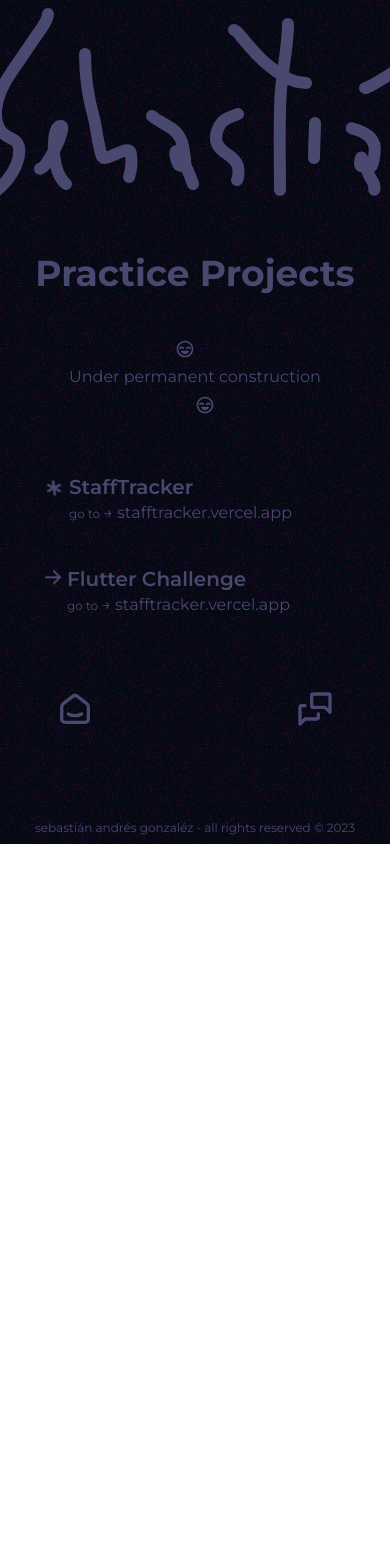
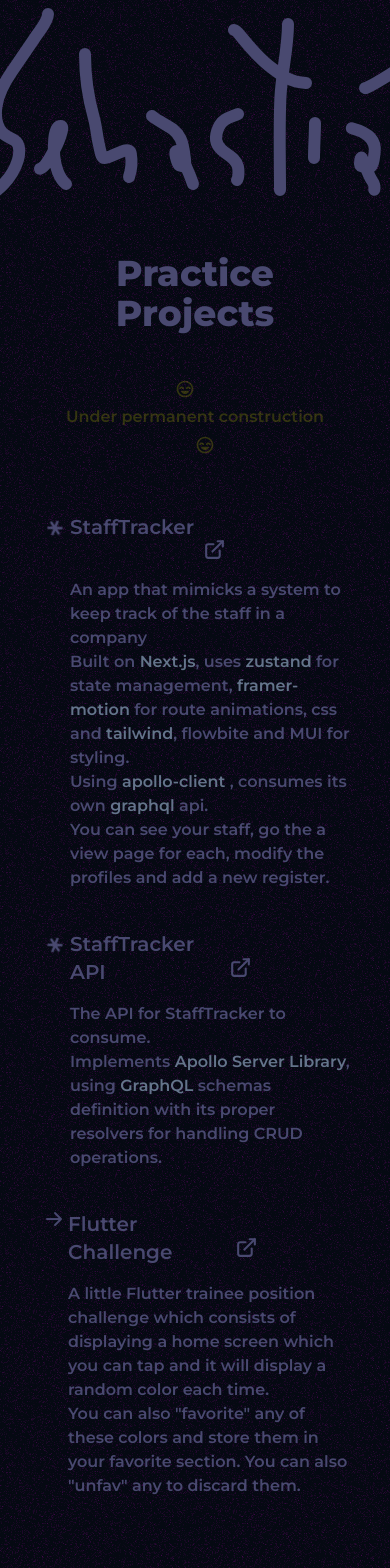
Before and after one commit to sebastian-agonzalez/portfolio-vite, a React (Vite) app: page /work in a window 390 px wide. Shown: the top 1568 px of the page. Before the commit the page ends 844 px from the top, so only its background shows below. Built offline with nearby package versions, Linux system fonts and the light colour scheme; some icons are missing.

Commit message:
add copied! text to contact me section; change logo animation; change imports order by type; add content to work section; change icons config contact section;

```diff
--- a/src/App.css
+++ b/src/App.css
@@ -1,6 +1,6 @@
 @keyframes logo-spin {
   from {
-    filter: drop-shadow(0 0 1.5em #ffffff);
+    filter: drop-shadow(0 0 1em #ffffff);
     /* color: rgba(240, 255, 255, 0.438); */
   }
   to {
@@ -14,7 +14,7 @@
 }
 
 .logo-hover-glow {
-    transition: filter 1s linear;
+    transition: filter 0.7s linear;
 }
 .logo-hover-glow:hover {
     filter: drop-shadow(0 0 0.8em  #6b6b6b);
--- a/src/App.jsx
+++ b/src/App.jsx
@@ -1,14 +1,19 @@
 import "./App.css";
+
 import { useState } from "react";
+import { AnimatePresence } from "framer-motion";
+import { Route, Switch, useLocation } from "wouter";
+
 import Footer from "./components/footer/Footer";
 import Logo from "./components/logo/Logo";
 import MenuSection from "./components/menu/MenuSection";
 import WorkSection from "./components/works/WorkSection";
 import AboutSection from "./components/about/AboutSection";
 import ContactSection from "./components/contact/ContactSection";
-import { AnimatePresence } from "framer-motion";
-import { Route, Switch, useLocation } from "wouter";
 import OverlayScreen from "./components/overlay-screen/OverlayScreen";
+
+
+
 
 function App() {
   const [isHovered, setIsHovered] = useState(false);
@@ -30,9 +35,9 @@ function App() {
           handleMouseLeave={handleMouseLeave}
         />
       </header>
-      <div className="flex-1">
-        <div className="flex flex-col items-center justify-center">
-          <main className="flex-1">
+      <div className="flex-1 w-full">
+        <div className="w-full">
+          <main className="w-full">
             <AnimatePresence mode="wait">
               <Switch location={location} key={location + "key"}>
                 <Route path="/work" component={WorkSection} />
--- a/src/components/about/AboutSection.jsx
+++ b/src/components/about/AboutSection.jsx
@@ -1,9 +1,11 @@
 import ActionBar from "../action-bar/ActionBar";
 import FadingRoute from "../animated-route/FadingRoute";
+
 import { useLocation } from "wouter";
 import { useEffect, useState } from "react";
+import { motion } from "framer-motion";
+
 import { FaQuestion } from "react-icons/fa";
-import { motion } from "framer-motion";
 import { PiPeaceBold, PiEyeClosedBold } from "react-icons/pi";
 import { FaRegHandPeace } from "react-icons/fa6";
 
@@ -18,17 +20,18 @@ const AboutSection = () => {
 
   return (
     <FadingRoute ckey={"about"}>
-      <article className="flex justify-center px-10 w-full md:lg:max-w-xl sm:max-w-sm xs:max-w-xs mb-6">
+      <div>
+        <article className="w-full flex justify-center px-10 mx-auto mb-6 max-w-3xl">
           <div className="">
             <div className="flex justify-center">
-            <h1 className="text-4xl text-center font-bold">About</h1>
+              <h1 className="text-4xl text-center font-extrabold">About</h1>
               <div className="px-4"></div>
               <motion.div
                 className="flex items-center"
                 animate={{
                   scale: [1, 1.05, 1.05, 1.05, 1],
                   rotate: [0, 30, -25, 30, 0],
-                transformOrigin: "bottom center"
+                  transformOrigin: "bottom center",
                   //borderRadius: ["0%", "0%", "50%", "50%", "0%"],
                 }}
                 transition={{
@@ -36,19 +39,19 @@ const AboutSection = () => {
                   ease: "easeInOut",
                   //times: [0, 0.2, 0.5, 0.8, 1],
                   repeat: Infinity,
-                repeatDelay: 3,
+                  repeatDelay: 5,
                 }}
               >
                 <FaQuestion size={40} className="" />
-            </motion.div>{" "}
+              </motion.div>
             </div>
             <div className="my-10"></div>
             <div className="my-10"></div>
             <h2 className="text-2xl text-center"></h2>
             <div className="my-5"></div>
-          <p className="text-lg text-justify">
+            <p className="text-lg text-justify font-semibold">
               Hello! I'm Sebastián A. González, a Buenos Aires based web
-            developer. I live with my dog and I also love to do music. <br />
+              developer. I live with my dog and I also love to make music. <br />
               I'm quite open to everything but with a soft spot in my heart for
               front-end developing. So far I've worked more than anything with
               Angular and React. I'm currently navigating the mobile waters with
@@ -68,6 +71,8 @@ const AboutSection = () => {
             </div>
           </div>
         </article>
+      </div>
+
       <ActionBar locationpathname={locationpath} />
     </FadingRoute>
   );
--- a/src/components/action-bar/ActionBar.jsx
+++ b/src/components/action-bar/ActionBar.jsx
@@ -105,4 +105,4 @@ const ActionBar = ({ locationpathname }) => {
   );
 };
 
-export default React.memo(ActionBar);
+export default ActionBar;
--- a/src/components/animated-route/FadingRoute.jsx
+++ b/src/components/animated-route/FadingRoute.jsx
@@ -1,4 +1,4 @@
-import { AnimatePresence, motion } from "framer-motion";
+import { motion } from "framer-motion";
 
 const FadingRoute = ({ ckey, children }) => {
   return (
--- a/src/components/contact/ContactSection.jsx
+++ b/src/components/contact/ContactSection.jsx
@@ -9,6 +9,7 @@ import { TbMoodCrazyHappy } from "react-icons/tb";
 import { MdAlternateEmail } from "react-icons/md";
 
 const ContactSection = () => {
+  const [copiedVisible, setCopiedVisible] = useState(false);
   const [location] = useLocation();
   const [locationpath, setlocationpath] = useState(location);
 
@@ -16,11 +17,18 @@ const ContactSection = () => {
     return () => setlocationpath(location);
   }, [location]);
 
+  useEffect(() => {
+    if (copiedVisible)
+      setTimeout(() => {
+        setCopiedVisible(false);
+      }, 3000);
+  }, [copiedVisible]);
+
   return (
     <FadingRoute ckey={"contact"}>
-      <article className="flex justify-center w-full md:lg:max-w-xl sm:max-w-sm mb-5">
+      <article className="w-full flex justify-center px-10 mx-auto max-w-3xl mb-8">
         <div className="w-full">
-          <div className="px-5 sm:px-0">
+          <div className="lg:px-4">
             <h1 className="text-4xl text-center font-bold">
               Contact me
               <TbMoodCrazyHappy className="inline animate-spin-slow mb-1 mx-2"></TbMoodCrazyHappy>
@@ -31,7 +39,7 @@ const ContactSection = () => {
                 <h2 className="text-2xl"></h2>
                 <div className="my-10"></div>
                 <div className="flex justify-start">
-                  <div className="inline-block">
+                  <div className="flex flex-col justify-center">
                     <span className="inline">
                       <PiLinkedinLogo
                         size={25}
@@ -39,6 +47,7 @@ const ContactSection = () => {
                       ></PiLinkedinLogo>
                     </span>
                   </div>
+                  <div className="mx-2"></div>
                   <div className="inline-block">
                     <h2 className="font-semibold text-xl">My LinkedIn</h2>
                     <div>
@@ -59,7 +68,7 @@ const ContactSection = () => {
                 <h2 className="text-2xl"></h2>
                 <div className="my-10"></div>
                 <div className="flex justify-start">
-                  <div className="inline-block">
+                  <div className="flex flex-col justify-center">
                     <span className="inline">
                       <MdAlternateEmail
                         size={25}
@@ -67,6 +76,7 @@ const ContactSection = () => {
                       ></MdAlternateEmail>
                     </span>
                   </div>
+                  <div className="mx-2"></div>
                   <div className="inline-block">
                     <h2 className="font-semibold text-xl">My E-Mail</h2>
                     <div>
@@ -74,12 +84,18 @@ const ContactSection = () => {
                         className="bg-transparent focus:outline-none"
                         onClick={() => {
                           navigator.clipboard.writeText("onemogen8@gmail.com");
+                          setCopiedVisible(true);
                         }}
                       >
                         <span className="text-xs">click to copy </span>→
                         onemogen8@gmail.com
                       </button>
                     </div>
+                    {copiedVisible && (
+                      <div className="text-center">
+                        <span>copied!</span>
+                      </div>
+                    )}
                   </div>
                 </div>
               </li>
--- a/src/components/logo/Logo.jsx
+++ b/src/components/logo/Logo.jsx
@@ -17,7 +17,7 @@ const Logo = () => {
   const controls12 = useAnimationControls();
 
   useEffect(() => {
-    sequence3();
+    sequence();
   }, []);
 
   const pathData = [
@@ -74,13 +74,13 @@ const Logo = () => {
     controls12,
   ];
 
-  async function sequence3() {
-    console.log("loops");
+  async function sequence() {
+    //console.log("loops");
     const forwardConfig = {
       opacity: 1,
       pathLength: 1,
       transition: {
-        duration: 1.25,
+        duration: 1,
         ease: "easeOut",
       },
     };
@@ -153,7 +153,7 @@ const Logo = () => {
     await new Promise((resolve) => setTimeout(resolve, 2500));
 
     //LOOP
-    sequence3();
+    sequence();
   }
 
   return (
--- a/src/components/works/WorkSection.jsx
+++ b/src/components/works/WorkSection.jsx
@@ -1,11 +1,14 @@
 import ActionBar from "../action-bar/ActionBar";
 import FadingRoute from "../animated-route/FadingRoute";
-import { useLocation } from "wouter";
-import { useEffect, useState } from "react";
+
 import { PiWarningBold } from "react-icons/pi";
 import { CgAsterisk } from "react-icons/cg";
 import { BiHappyBeaming } from "react-icons/bi";
 import { HiArrowRight } from "react-icons/hi";
+import { TbExternalLink } from "react-icons/tb";
+
+import { useLocation } from "wouter";
+import { useEffect, useState } from "react";
 
 const WorkSection = () => {
   const [location] = useLocation();
@@ -17,12 +20,17 @@ const WorkSection = () => {
 
   return (
     <FadingRoute ckey={"works"}>
-      <article className="mb-8">
+      <article className="mb-8 w-full flex justify-center px-10 mx-auto max-w-3xl">
         <div className="">
-          <h1 className="text-4xl text-center font-bold">Practice Projects</h1>
+          <h1 className="text-4xl text-center font-extrabold">
+            Practice Projects
+          </h1>
           <div className="my-10"></div>
-          <div id="content" className="px-6 sm:px-0">
-            <div className="block text-xl text-center">
+          <div id="content" className="lg:px-5 font-semibold">
+            <div
+              style={{ color: "#ffff002e" }}
+              className="block text-xl text-center"
+            >
               <div className="block sm:inline">
                 <BiHappyBeaming className="inline" />
                 <PiWarningBold className="inline" />
@@ -45,21 +53,90 @@ const WorkSection = () => {
                       <CgAsterisk
                         size={30}
                         className="inline animate-spin-slow mb-1"
-                      ></CgAsterisk>{" "}
+                      ></CgAsterisk>
                     </span>
                   </div>
                   <div className="inline-block">
-                    <h2 className="font-semibold text-xl">StaffTracker</h2>
-                    <div>
+                    <div className="flex justify-between">
+                      <h2 className="font-semibold text-xl">StaffTracker</h2>
                       <a
                         id="window open"
                         href="https://stafftracker.vercel.app"
                         rel="noopener noreferrer"
                         target="_blank"
                       >
-                        <span className="text-xs">go to </span>→
-                        stafftracker.vercel.app
+                        <span className="invisible sm:visible">
+                          <span className="text-xs">go to </span>→ stafftracker
+                        </span>
+                        <TbExternalLink size={25} className="inline mx-2" />
                       </a>
+                    </div>
+                    <div className="my-4"></div>
+                    <div id="stafftracker-description">
+                      <p className="">
+                        An app that mimicks a system to keep track of the staff
+                        in a company <br />
+                        Built on <span className="text-slate-500">Next.js</span>
+                        , uses <span className="text-slate-500">zustand</span>{" "}
+                        for state management,{" "}
+                        <span className="text-slate-500">framer-motion</span>{" "}
+                        for route animations, css and{" "}
+                        <span className="text-slate-500">tailwind</span>,
+                        flowbite and MUI for styling.
+                        <br />
+                        Using{" "}
+                        <span className="text-slate-500">apollo-client</span> ,
+                        consumes its own{" "}
+                        <span className="text-slate-500">graphql</span> api.{" "}
+                        <br />
+                        You can see your staff, go the a view page for each,
+                        modify the profiles and add a new register.
+                      </p>
+                    </div>
+                  </div>
+                </div>
+              </li>
+              <li id="stafftracker-API">
+                <h2 className="text-2xl"></h2>
+                <div className="my-10"></div>
+                <div className="flex justify-start">
+                  <div className="inline-block">
+                    <span className="inline">
+                      <CgAsterisk
+                        size={30}
+                        className="inline animate-spin-slow mb-1"
+                      ></CgAsterisk>
+                    </span>
+                  </div>
+                  <div className="inline-block">
+                    <div className="flex justify-between">
+                      <h2 className="font-semibold text-xl">
+                        StaffTracker API
+                      </h2>
+                      <a
+                        id="window open"
+                        href="https://abm-server.onrender.com/"
+                        rel="noopener noreferrer"
+                        target="_blank"
+                      >
+                        <span className="invisible sm:visible">
+                          <span className="text-xs">go to </span>→ ST API
+                        </span>
+                        <TbExternalLink size={25} className="inline mx-2" />
+                      </a>
+                    </div>
+                    <div className="my-4"></div>
+                    <div id="stafftracker-description">
+                      <p className="">
+                        The API for StaffTracker to consume. <br />
+                        Implements{" "}
+                        <span className="text-slate-500">
+                          Apollo Server Library
+                        </span>
+                        , using <span className="text-slate-500">GraphQL</span>{" "}
+                        schemas definition with its proper resolvers for
+                        handling CRUD operations.{" "}
+                      </p>
                     </div>
                   </div>
                 </div>
@@ -77,17 +154,32 @@ const WorkSection = () => {
                     </span>
                   </div>
                   <div className="inline-block">
-                    <h2 className="font-semibold text-xl">Flutter Challenge</h2>
-                    <div>
+                    <div className="flex justify-between">
+                      <h2 className="font-semibold text-xl">
+                        Flutter Challenge
+                      </h2>
                       <a
                         id="window open"
                         href="https://stafftracker.vercel.app"
                         rel="noopener noreferrer"
                         target="_blank"
                       >
-                        <span className="text-xs">go to </span>→
-                        stafftracker.vercel.app
+                        <span className="invisible sm:visible">
+                          <span className="text-xs">go to </span>→ flutter
+                        </span>
+                        <TbExternalLink size={25} className="inline mx-2" />
                       </a>
+                    </div>
+                    <div className="my-4"></div>
+                    <div>
+                      <p className="">
+                        A little Flutter trainee position challenge which
+                        consists of displaying a home screen which you can tap
+                        and it will display a random color each time. <br />
+                        You can also "favorite" any of these colors and store
+                        them in your favorite section. You can also "unfav" any
+                        to discard them.
+                      </p>
                     </div>
                   </div>
                 </div>
```
Lines whose indentation alone changed are shown as unchanged.
